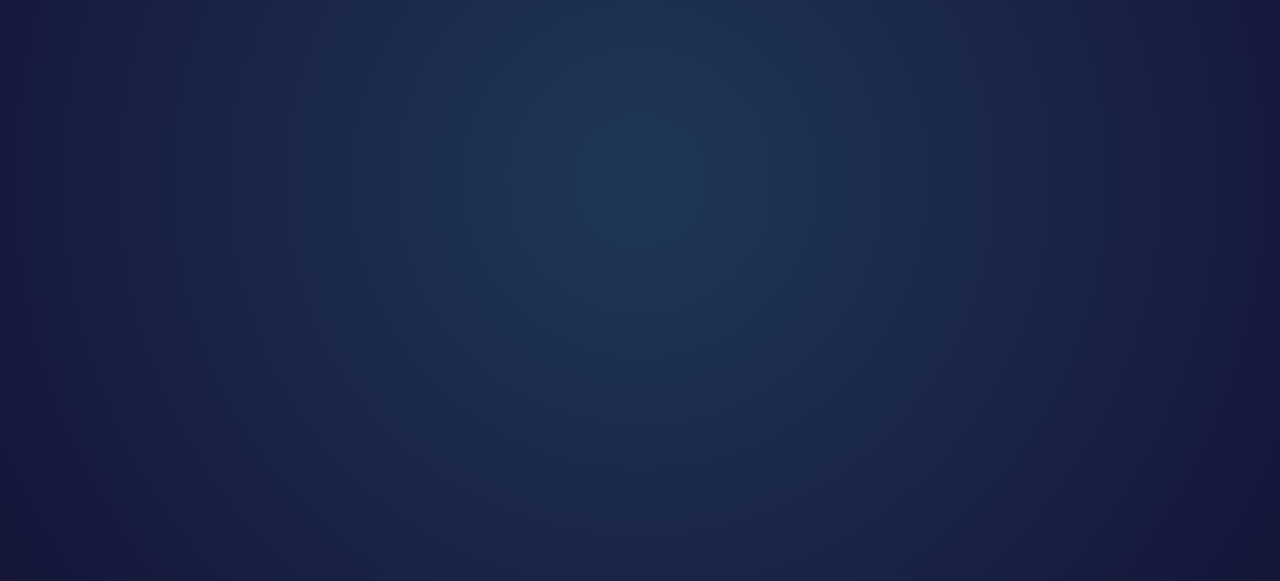
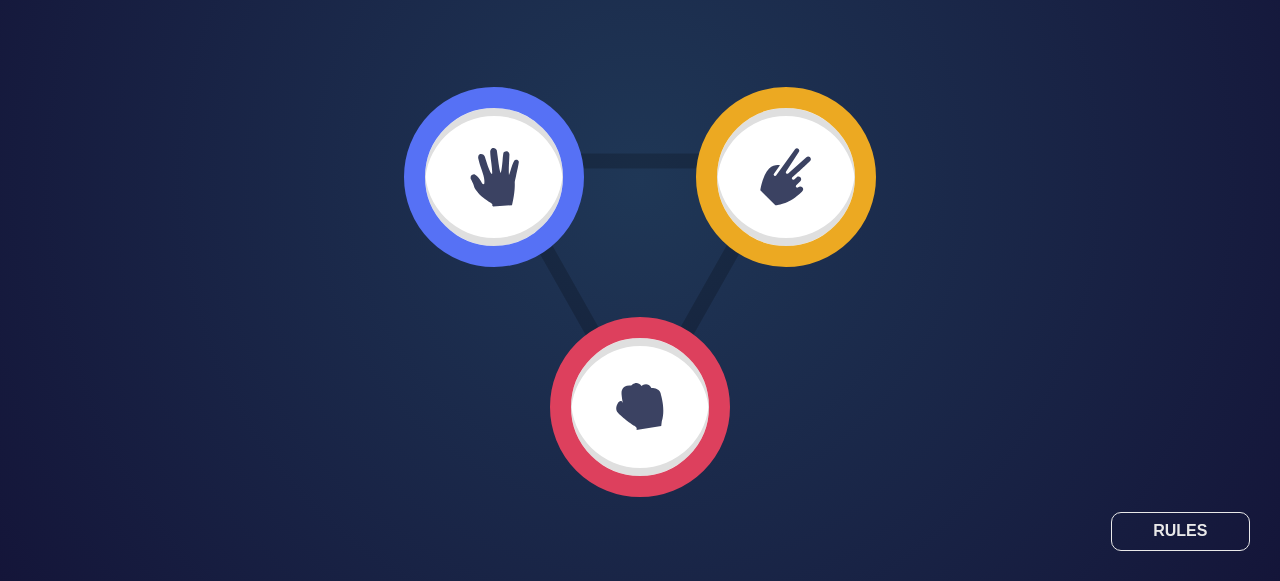
Before and after one commit to Mahmoud-solaiman/rock-paper-scissors, a plain HTML site: page index.html in a window 1280 px wide. Shown: the part 219-800 px from the top of the page. Drawn offline with Linux system fonts and the light colour scheme.

Commit message:
Creating the moves and the rules button and finishing the entire inerface

```diff
--- a/index.html
+++ b/index.html
@@ -19,6 +19,20 @@
                     <div class="score-value" id="score">12</div>
                 </div>
             </header>
+            <main class="moves-container">
+                <div class="paper move">
+                    <img src="./images/icon-paper.svg" alt="paper move">
+                </div>
+                <div class="scissors move">
+                    <img src="./images/icon-scissors.svg" alt="scissors move">
+                </div>
+                <div class="rock move">
+                    <img src="./images/icon-rock.svg" alt="rock move">
+                </div>
+            </main>
+        </div>
+        <div class="rules-btn-container">
+            <button class="rules-btn">Rules</button>
         </div>
     </div>
 </body>
--- a/scss/_container.scss
+++ b/scss/_container.scss
@@ -2,7 +2,8 @@
     width:100%;
     height:100vh;
     display:flex;
-    justify-content: center;
+    flex-direction: column;
+    align-items: center;
     background:$background;
 }
 
--- /dev/null
+++ b/scss/_moves-container.scss
@@ -0,0 +1,62 @@
+.moves-container {
+    background-image: url('../images/bg-triangle.svg');
+    background-position: center;
+    background-repeat:no-repeat;
+    display:grid;
+    grid-template-columns: repeat(2, 50%);
+    row-gap: 50px;
+    justify-content: center;
+    width:65%;
+    margin:90px auto 0 auto;
+}
+
+.move {
+    width:180px;
+    height:180px;
+    display:flex;
+    justify-content: center;
+    align-items: center;
+    background-color: #fff;
+    border-radius:50%;
+    box-shadow:inset 0 8px 0 #dfdfdf,
+    inset 0 -8px 0 #dfdfdf;
+    justify-self: center;
+    cursor:pointer;
+}
+
+.paper {
+    border:21px solid $paper-color;
+}
+
+.scissors {
+    border:21px solid $scissors-color;
+}
+
+.rock {
+    border:21px solid $rock-color;
+    grid-column:span 2;
+}
+
+@media (max-width:380px){
+    .moves-container {
+        width:100%;
+        background-size:70%;
+        margin-top:50px;
+    }
+    .move {
+        width:115px;
+        height:115px;
+        border-width:15px;
+        justify-self: start;
+
+        & img {
+            width:40px;
+        }
+    }
+    .rock {
+        justify-self:center;
+    }
+    .scissors {
+        justify-self: end;
+    }
+}
--- /dev/null
+++ b/scss/_rules.scss
@@ -0,0 +1,36 @@
+.rules-btn-container {
+    position: absolute;
+    right: 30px;;
+    bottom:30px;
+
+    & .rules-btn {
+        background:transparent;
+        text-align:center;
+        font-size:1rem;
+        font-weight:600;
+        text-transform: uppercase;
+        color:#e9e9e9;
+        padding:.6em 2.6em;
+        border:1px solid #e9e9e9;
+        border-radius:10px;
+        cursor:pointer;
+        transition: .3s linear;
+
+        &:hover {
+            background-color:#e9e9e9;
+            color:$score-text;
+        }
+    }
+}
+
+@media (max-width:380px){
+    .rules-btn-container {
+        right:30%;
+        bottom:15px;
+
+        & .rules-btn:hover {
+            background-color:transparent;
+            color:#e9e9e9
+        }
+    }
+}
--- a/scss/main.scss
+++ b/scss/main.scss
@@ -2,6 +2,8 @@
 @import 'colors';
 @import 'header';
 @import 'container';
+@import 'moves-container';
+@import 'rules';
 
 body {
     font-family: 'Barlow Semi Condensed';
```
Also changed, not shown: scss/main.css, 1 other file.
